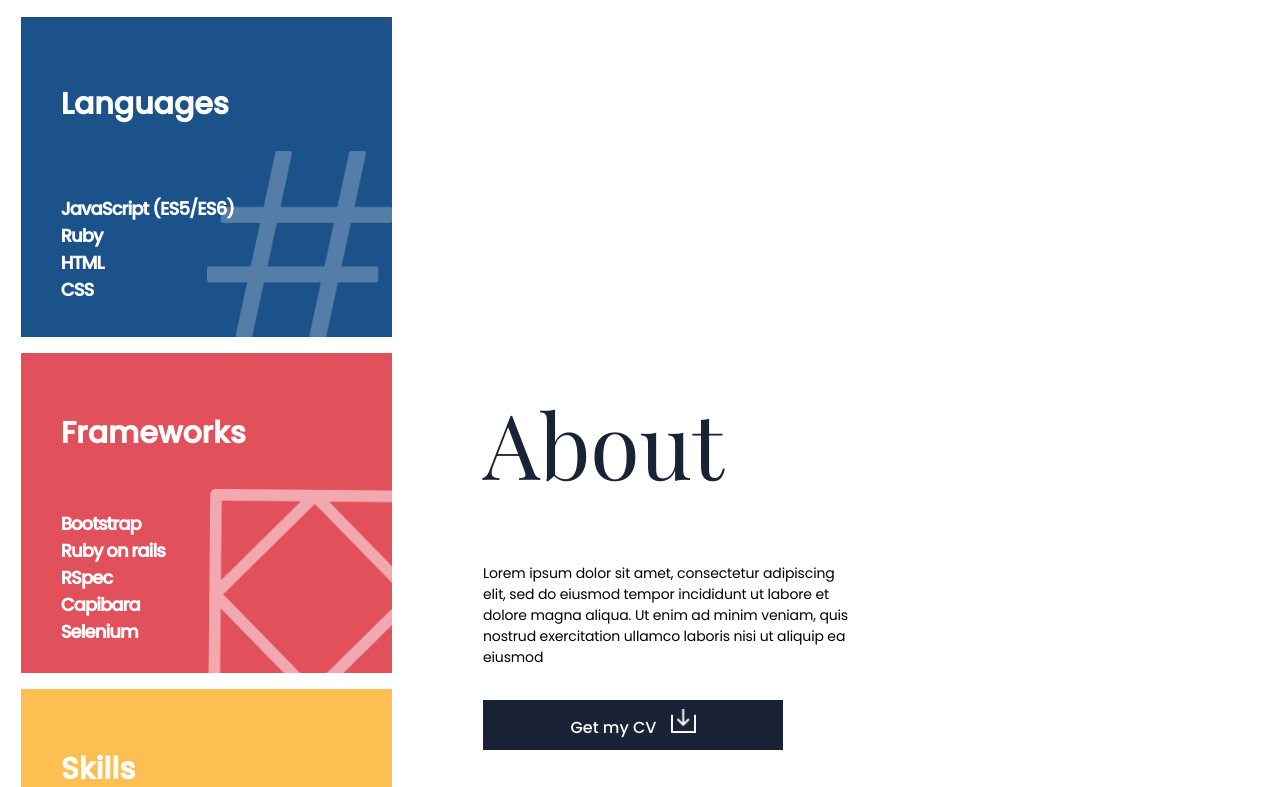
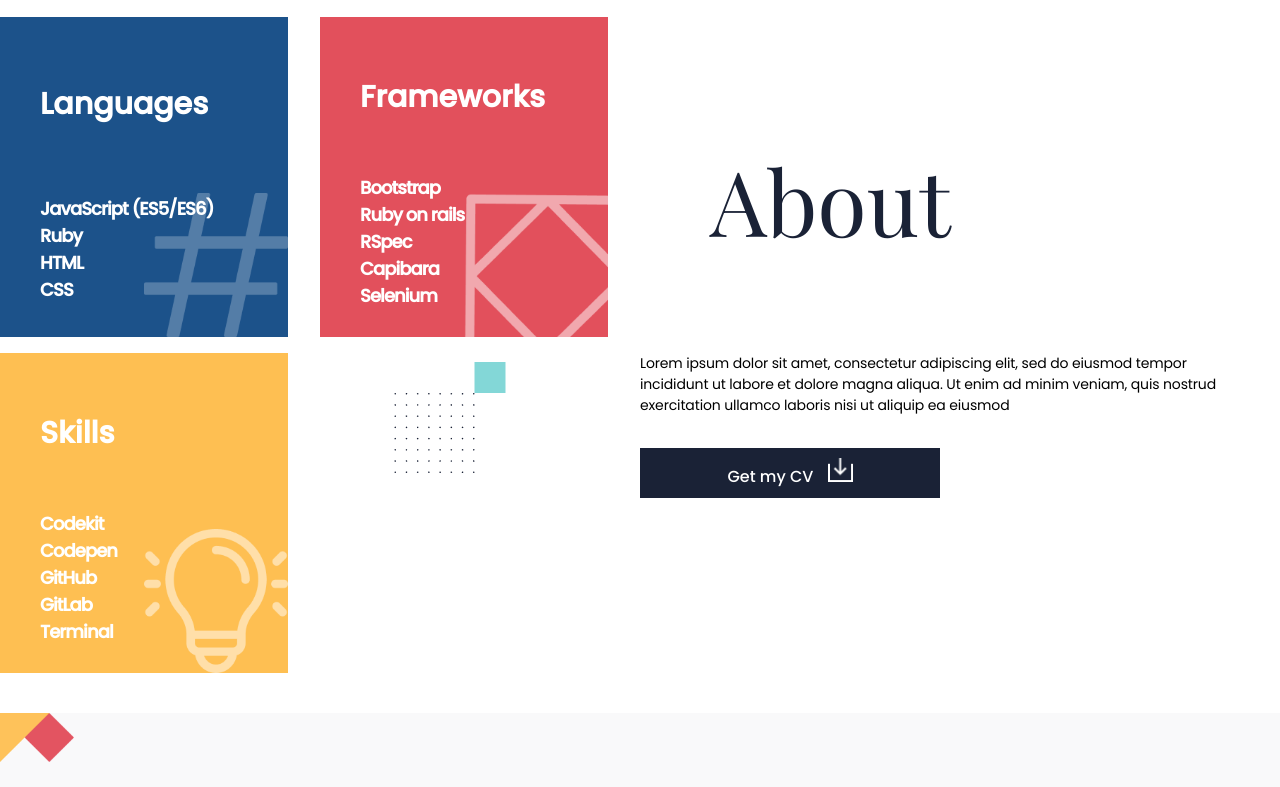
Before and after one commit to for-ashraf/Portfolio, a plain HTML site: page index.html in a window 1280 px wide. Shown: the part 1834-2621 px from the top of the page. Drawn offline with nearby package versions, Linux system fonts and the light colour scheme.

Commit message:
Suggested Changes
Code Reviewer Changes incorporated

```diff
--- a/CSS/styles.css
+++ b/CSS/styles.css
@@ -319,7 +319,6 @@
   margin-top: 1.5em;
   padding-left: 2em;
   font-style: normal;
-  width: 90%;
   font-family: 'Poppins', sans-serif;
   font-weight: 800;
   font-size: 20px;
@@ -504,19 +503,55 @@
     width: 20%;
   }
 
-    .about {
-    width: 70%;
-    justify-content: center;
-    align-items: center;
-    flex-wrap: nowrap;
-    flex-direction: row-reverse;
+  .aboutGrid {
+    display: grid;
+    grid-template-columns: 1fr 1fr 2fr;
+    grid-template-rows: 1fr 1fr;
+  }
+
+  .grid-item-a {
+    grid-column-start: 1;
+    grid-column-end: 1;
+    grid-row-start: 1;
+    grid-row-end: 1;
+  }
+
+  .grid-item-b {
+    grid-column-start: 2;
+    grid-column-end: 2;
+    grid-row-start: 1;
+    grid-row-end: 1;
+  }
+
+  .grid-item-c {
+    grid-column-start: 1;
+    grid-column-end: 1;
+    grid-row-start: 2;
+    grid-row-end: 2;
+  }
+
+  .grid-item-d {
+    grid-column-start: 2;
+    grid-column-end: 2;
+    grid-row-start: 2;
+    grid-row-end: 2;
+  }
+
+  .grid-item-e {
+    grid-column-start: 3;
+    grid-column-end: 4;
+    grid-row-start: 1;
+    grid-row-end: 1;
+  }
+
+  .grid-item-f {
+    grid-column-start: 3;
+    grid-column-end: 4;
+    grid-row-start: 2;
+    grid-row-end: 2;
   }
 
   .projectswrp {
     display: none;
   }
-
-  .lang_con {
-    width: 50%;
-  }
 }
--- a/index.html
+++ b/index.html
@@ -1,16 +1,19 @@
 <!DOCTYPE html>
 <html lang="en">
+
 <head>
     <meta charset="UTF-8">
     <meta http-equiv="X-UA-Compatible" content="IE=edge">
     <meta name="viewport" content="width=device-width, initial-scale=1.0">
     <link rel="preconnect" href="https://fonts.googleapis.com">
     <link rel="preconnect" href="https://fonts.gstatic.com" crossorigin>
-    <link href="https://fonts.googleapis.com/css2?family=Playfair+Display&family=Poppins:wght@300;400;500&display=swap" rel="stylesheet">
+    <link href="https://fonts.googleapis.com/css2?family=Playfair+Display&family=Poppins:wght@300;400;500&display=swap"
+        rel="stylesheet">
     <link rel="stylesheet" href="./CSS/styles.css">
     <title>Portfolio Project</title>
     <link rel="icon" href="favicon.ico" type="image/x-icon">
 </head>
+
 <body>
     <nav class="nav_header">
         <div class="nav_items">
@@ -32,7 +35,9 @@
                 <h1 class="mttitle">Muhammad Ashraf</h1>
             </div>
             <div class="mttxt">
-            <p class="mtext">Hello! I am a software developer! I can help you build a product, feature or website. Take a look of my works. If you like what you see and have a Project you need coded, don’t hesitate and contact me.</p>
+                <p class="mtext">Hello! I am a software developer! I can help you build a product, feature or website.
+                    Take a look of my works. If you like what you see and have a Project you need coded, don’t hesitate
+                    and contact me.</p>
             </div>
             <button type="button" class="colbtn">Start Collaboration</button>
         </div>
@@ -129,18 +134,9 @@
             </div>
         </div>
     </section>
-
     <section class="about" id="about">
-        <div class="about_wrapper">
-            <div class="headtitle">
-            <h1 class="mttitle" >About</h1>
-            </div>
-            <div class="mttxt">
-            <p class="mtext" >Lorem ipsum dolor sit amet, consectetur adipiscing elit, sed do eiusmod tempor incididunt ut labore et dolore magna aliqua. Ut enim ad minim veniam, quis nostrud exercitation ullamco laboris nisi ut aliquip ea eiusmod</p>
-            </div>
-            <button type="button" class="colbtn">Get my CV <img src="./Images/ic_download.png" alt=""></button>
-        </div>
-        <div class="lang_con">
+        <div class="aboutGrid">
+          <div class="grid-item-a">
             <div class="lang">
               <div class="sectitle">
                 <h2>Languages</h2>
@@ -154,6 +150,8 @@
                 </ul>
               </div>
             </div>
+          </div>
+          <div class="grid-item-b">
             <div class="frames">
               <div class="sectitle">
                 <h2>Frameworks</h2>
@@ -168,6 +166,15 @@
                 </ul>
               </div>
             </div>
+          </div>
+          <div class="grid-item-e">
+            <div class="about_wrapper">
+              <div class="headtitle">
+                <h1 class="mttitle">About</h1>
+              </div>
+            </div>
+          </div>
+          <div class="grid-item-c">
             <div class="skills">
               <div class="sectitle">
                 <h2>Skills</h2>
@@ -183,6 +190,18 @@
               </div>
             </div>
           </div>
+          <div class="grid-item-d">
+            <img src="./Images/dotted_box.png" alt="">
+          </div>
+          <div class="grid-item-f">
+            <div class="mttxt">
+              <p class="mtext">Lorem ipsum dolor sit amet, consectetur adipiscing elit, sed do eiusmod tempor
+                incididunt ut labore et dolore magna aliqua. Ut enim ad minim veniam, quis nostrud exercitation
+                ullamco laboris nisi ut aliquip ea eiusmod</p>
+            </div>
+            <button type="button" class="colbtn">Get my CV <img src="./Images/ic_download.png" alt=""></button>
+          </div>
+        </div>
       </section>
     <section class="contact">
         <div class="topimg">
@@ -191,20 +210,24 @@
             <h1 class="mtitle">Get started</h1>
         </div>
         <div class="mttxt">
-            <p class="mtext" >Lorem ipsum dolor sit amet, consectetur adipiscing elit, sed do eiusmod tempor incididunt ut labore et dolore magna.</p>
+            <p class="mtext">Lorem ipsum dolor sit amet, consectetur adipiscing elit, sed do eiusmod tempor incididunt
+                ut labore et dolore magna.</p>
         </div>
         <form action="https://formspree.io/f/mayvvvnd" method="POST">
             <ul class="contactform">
                 <li>
                     <label for="fname">Your name</label>
-                    <input type="text" name="name" id="fname" placeholder="Jhon Doe" required maxlength="30" pattern="([A-ZΆ-ΫÀ-ÖØ-Þ][A-ZΆ-ΫÀ-ÖØ-Þa-zά-ώß-öø-ÿ]{1,19} ?){1,10}">
+                    <input type="text" name="name" id="fname" placeholder="Jhon Doe" required maxlength="30"
+                        pattern="([A-ZΆ-ΫÀ-ÖØ-Þ][A-ZΆ-ΫÀ-ÖØ-Þa-zά-ώß-öø-ÿ]{1,19} ?){1,10}">
                 </li>
                 <li>
                     <label for="email-address">Your email</label>
-                    <input type="email" name="email" id="email-address" placeholder="email@domain.com" required pattern="(?!(^[.-].*|[^@]*[.-]@|.*\.{2,}.*)|^.{254}.)([a-zA-Z0-9!#$%&'*+\/=?^_`{|}~.-]+@)(?!-.*|.*-\.)([a-zA-Z0-9-]{1,63}\.)+[a-zA-Z]{2,15}">
+                    <input type="email" name="email" id="email-address" placeholder="email@domain.com" required
+                        pattern="(?!(^[.-].*|[^@]*[.-]@|.*\.{2,}.*)|^.{254}.)([a-zA-Z0-9!#$%&'*+\/=?^_`{|}~.-]+@)(?!-.*|.*-\.)([a-zA-Z0-9-]{1,63}\.)+[a-zA-Z]{2,15}">
                 </li>
                 <li>
-                <textarea rows="4" name="message" id="message" placeholder="Enter your message here..." required maxlength="500"></textarea>
+                    <textarea rows="4" name="message" id="message" placeholder="Enter your message here..." required
+                        maxlength="500"></textarea>
                 </li>
             </ul>
 
@@ -217,7 +240,8 @@
         </div>
         <div>
             <ul class="socialinks">
-                <li><a href="https://stackoverflow.com/"><img src="./Images/ic_stackoverflow.png" alt="Stack Overflow link"></a></li>
+                <li><a href="https://stackoverflow.com/"><img src="./Images/ic_stackoverflow.png"
+                            alt="Stack Overflow link"></a></li>
                 <li><a href="https://github.com/"><img src="./Images/ic_github.png" alt="GitHub link"></a></li>
                 <li><a href="https://twitter.com/"><img src="./Images/ic_twitter.png" alt="twitter link"></a></li>
                 <li><a href="https://linkedin.com/"><img src="./Images/ic_linkedin.png" alt="linkedin link"></a></li>
@@ -227,4 +251,5 @@
         </div>
     </footer>
 </body>
+
 </html>
```
Also changed, not shown: Images/dotted_box.png (added). Lines whose indentation alone changed are shown as unchanged.
